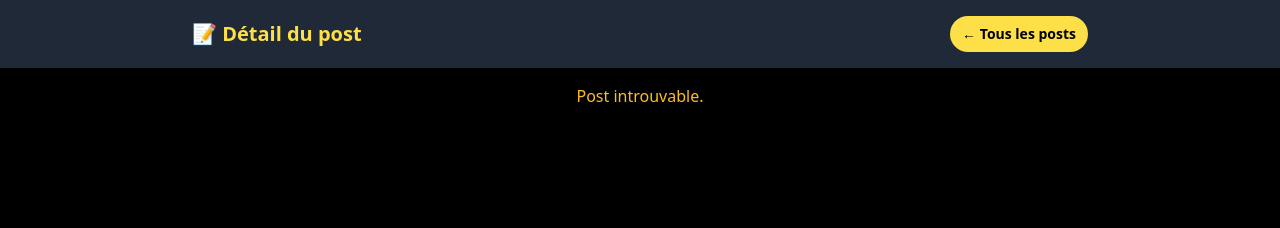
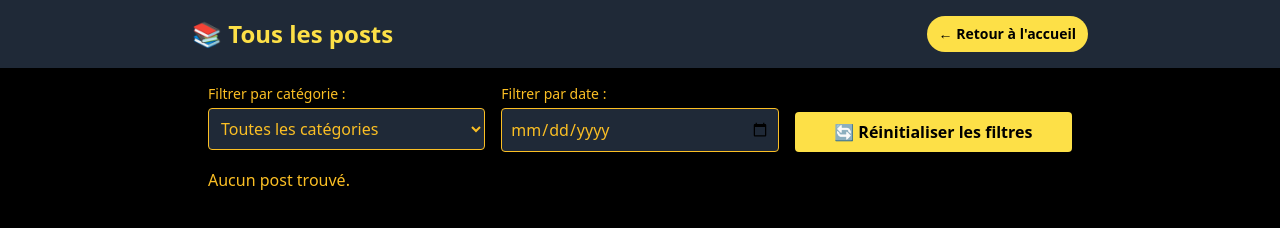
Before and after one commit to toniodelaconcha/karantez, a plain HTML site: page post.html in a window 1280 px wide. Drawn offline with nearby package versions, Linux system fonts and the light colour scheme.

```diff
--- a/post.html
+++ b/post.html
@@ -3,7 +3,7 @@
 <head>
   <meta charset="UTF-8">
   <meta name="viewport" content="width=device-width, initial-scale=1.0">
-  <title>Post - Karantez-Krono</title>
+  <title>Tous les posts - Karantez-Krono</title>
   <script src="https://cdn.tailwindcss.com"></script>
   <style>
     .theme-yellow { --bg: #000; --card-bg: #1f2937; --text: #fbbf24; --accent: #fde047; --border: #fbbf24; }
@@ -19,14 +19,47 @@
 <body>
   <header class="p-4 shadow" style="background-color: var(--card-bg);">
     <div class="max-w-4xl mx-auto flex justify-between items-center">
-      <h1 class="text-xl font-bold" style="color: var(--accent);">📝 Détail du post</h1>
-      <a href="tous-les-posts.html" class="text-sm font-semibold px-3 py-2 rounded-full" style="background-color: var(--accent); color: #000;">← Tous les posts</a>
+      <h1 class="text-2xl font-bold" style="color: var(--accent);">📚 Tous les posts</h1>
+      <a href="index.html" class="text-sm font-semibold px-3 py-2 rounded-full" style="background-color: var(--accent); color: #000;">← Retour à l'accueil</a>
     </div>
   </header>
 
-  <main class="max-w-4xl mx-auto p-4" id="postContainer"></main>
+  <main class="max-w-4xl mx-auto p-4">
+    <div class="mb-4 grid grid-cols-1 sm:grid-cols-3 gap-4">
+      <div>
+        <label for="categoryFilter" class="block text-sm mb-1">Filtrer par catégorie :</label>
+        <select id="categoryFilter" class="w-full p-2 rounded border" style="background-color: var(--card-bg); color: var(--text); border-color: var(--border);">
+          <option value="">Toutes les catégories</option>
+          <option value="books">📚 Livres</option>
+          <option value="films">🎬 Films</option>
+          <option value="music">🎵 Musique</option>
+          <option value="concerts">🎤 Concerts</option>
+          <option value="exhibitions">🖼️ Expositions</option>
+          <option value="recipes">🍳 Recettes</option>
+          <option value="series">📺 Séries TV</option>
+          <option value="architecture">🏛️ Architecture</option>
+        </select>
+      </div>
+      <div>
+        <label for="dateFilter" class="block text-sm mb-1">Filtrer par date :</label>
+        <input type="date" id="dateFilter" class="w-full p-2 rounded border" style="background-color: var(--card-bg); color: var(--text); border-color: var(--border);">
+      </div>
+      <div class="flex items-end">
+        <button id="resetBtn" class="w-full p-2 rounded font-semibold" style="background-color: var(--accent); color: #000;">🔄 Réinitialiser les filtres</button>
+      </div>
+    </div>
+
+    <div id="filterMessage" class="text-sm italic mb-4"></div>
+    <div id="allPostsContainer"></div>
+  </main>
 
   <script>
+    const container = document.getElementById('allPostsContainer');
+    const categoryFilter = document.getElementById('categoryFilter');
+    const dateFilter = document.getElementById('dateFilter');
+    const resetBtn = document.getElementById('resetBtn');
+    const filterMessage = document.getElementById('filterMessage');
+    const posts = JSON.parse(localStorage.getItem('karantez-posts') || '[]');
     const currentTheme = localStorage.getItem('karantez-theme') || 'yellow';
     document.body.className = `theme-${currentTheme}`;
 
@@ -35,34 +68,56 @@
       exhibitions: '🖼️', recipes: '🍳', series: '📺', architecture: '🏛️'
     };
 
-    const container = document.getElementById('postContainer');
     const urlParams = new URLSearchParams(window.location.search);
-    const postId = urlParams.get('id');
-    const posts = JSON.parse(localStorage.getItem('karantez-posts') || '[]');
-    const post = posts.find(p => p.id == postId);
+    const initialDateParam = urlParams.get('date') || '';
+    dateFilter.value = initialDateParam;
 
-    if (!post) {
-      container.innerHTML = '<p class="text-center">Post introuvable.</p>';
-    } else {
-      container.innerHTML = `
-        <article class="p-6 rounded shadow" style="background-color: var(--card-bg); border: 1px solid var(--border);">
-          <h2 class="text-2xl font-bold mb-2">${categories[post.category] || '📝'} ${post.title}</h2>
-          <p class="text-sm opacity-70 mb-1">${post.author ? `par ${post.author} · ` : ''}${post.date}</p>
-          <div class="my-4">
-            ${post.imageUrl ? `<img src="${post.imageUrl}" alt="${post.title}" class="rounded w-full mb-4">` : ''}
-            ${post.shortDescription ? `<p class="text-lg text-yellow-400 font-semibold mb-2">${post.shortDescription}</p>` : ''}
-            ${post.longDescription ? `<p class="leading-relaxed mb-4">${post.longDescription}</p>` : ''}
-            ${post.link ? `<a href="${post.link}" target="_blank" class="inline-block mt-2 underline text-blue-400">🔗 Voir le lien externe</a>` : ''}
+    function renderPosts() {
+      const category = categoryFilter.value;
+      const date = dateFilter.value;
+      let filtered = posts;
+
+      if (category) filtered = filtered.filter(p => p.category === category);
+      if (date) filtered = filtered.filter(p => p.date === date);
+
+      const sorted = filtered.sort((a, b) => new Date(b.date) - new Date(a.date));
+
+      if (category || date) {
+        filterMessage.textContent = `🔎 Filtré par ${category ? categoryFilter.options[categoryFilter.selectedIndex].text : ''}${category && date ? ' et ' : ''}${date ? new Date(date).toLocaleDateString('fr-FR', { weekday: 'long', year: 'numeric', month: 'long', day: 'numeric' }) : ''}`;
+      } else {
+        filterMessage.textContent = '';
+      }
+
+      if (sorted.length === 0) {
+        container.innerHTML = '<p>Aucun post trouvé.</p>';
+        return;
+      }
+
+      container.innerHTML = sorted.map(post => `
+        <article class="mb-4 p-4 rounded shadow" style="background-color: var(--card-bg); border: 1px solid var(--border);">
+          <div class="flex justify-between items-center mb-2">
+            <h2 class="text-lg font-semibold">
+              <a href="post.html?id=${post.id}" class="hover:underline" style="color: var(--accent);">
+                ${categories[post.category] || '📝'} ${post.title}
+              </a>
+            </h2>
+            <span class="text-sm opacity-70">${post.date}</span>
           </div>
-          <div class="mt-4">
-            <span class="inline-block px-3 py-1 rounded-full text-sm" style="background-color: ${post.isPublic ? '#dcfce7' : '#f3f4f6'}; color: ${post.isPublic ? '#166534' : '#374151'};">
-              ${post.isPublic ? 'Public' : 'Privé'}
-            </span>
-            <span class="ml-4">❤️ ${post.hearts}</span>
-          </div>
+          ${post.shortDescription ? `<p class="text-sm mb-2">${post.shortDescription}</p>` : ''}
+          ${post.link ? `<a href="${post.link}" target="_blank" class="text-sm underline text-blue-400">Lien externe</a>` : ''}
         </article>
-      `;
+      `).join('');
     }
+
+    categoryFilter.addEventListener('change', renderPosts);
+    dateFilter.addEventListener('change', renderPosts);
+    resetBtn.addEventListener('click', () => {
+      categoryFilter.value = '';
+      dateFilter.value = '';
+      renderPosts();
+    });
+
+    renderPosts();
   </script>
 </body>
 </html>
```
